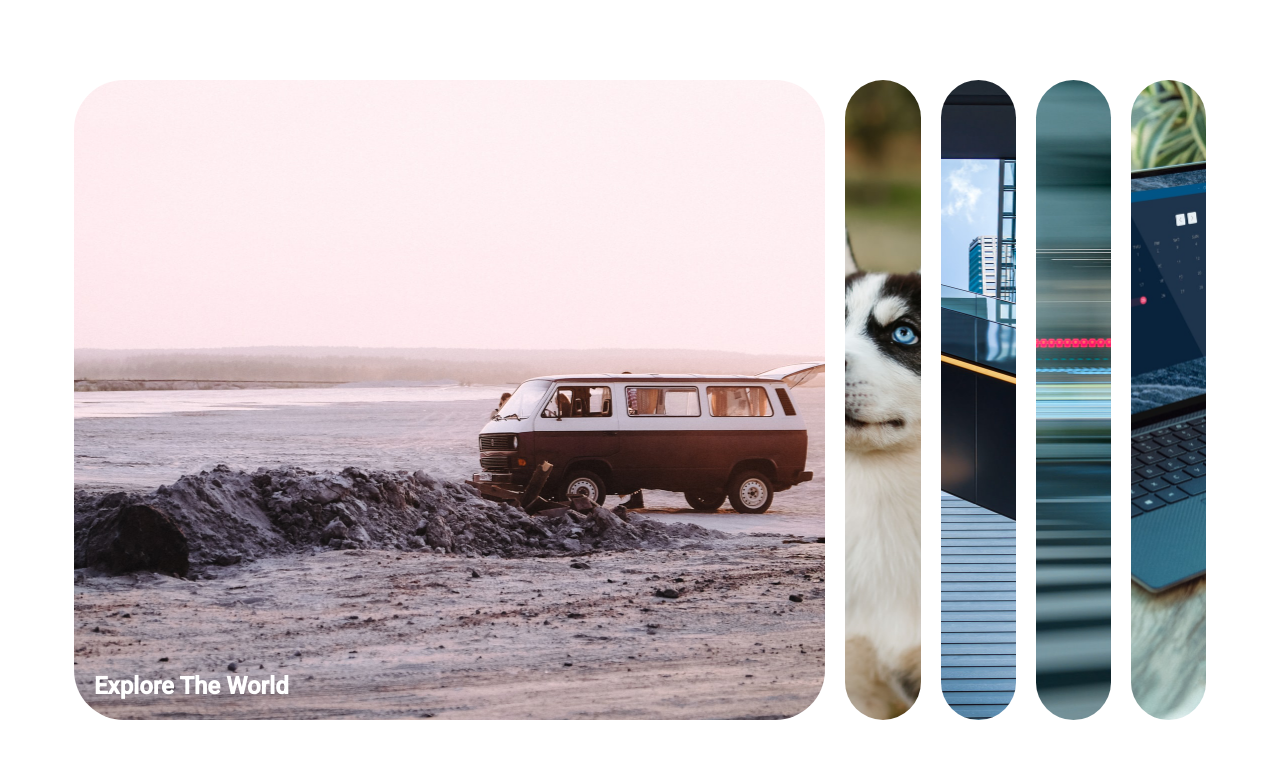
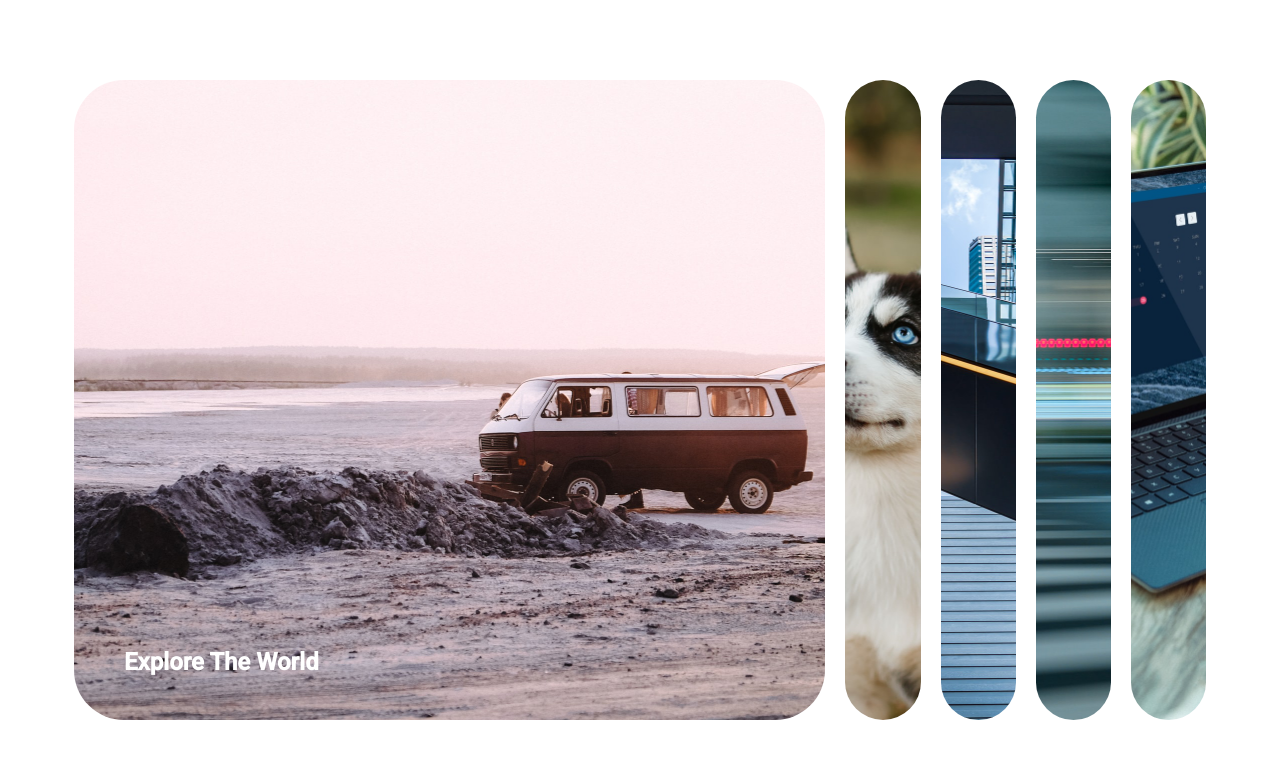
Before and after one commit to hamzaanwardev/expanding-cards, a plain HTML site: page index.html in a window 1280 px wide. Drawn offline with Linux system fonts and the light colour scheme.

Commit message:
updated style.css

```diff
--- a/style.css
+++ b/style.css
@@ -36,7 +36,7 @@ body {
     font-size: 24px;
     position: absolute;
     bottom: 20px;
-    left: 20px;
+    left: 50px;
     opacity: 0;
 }
 .panel.active {
@@ -45,7 +45,6 @@ body {
 
 .panel.active h3  {
     opacity: 1;
-    margin: 0 auto;
     transition: opacity 0.3s ease-in 0.4s;
 }
 
```
